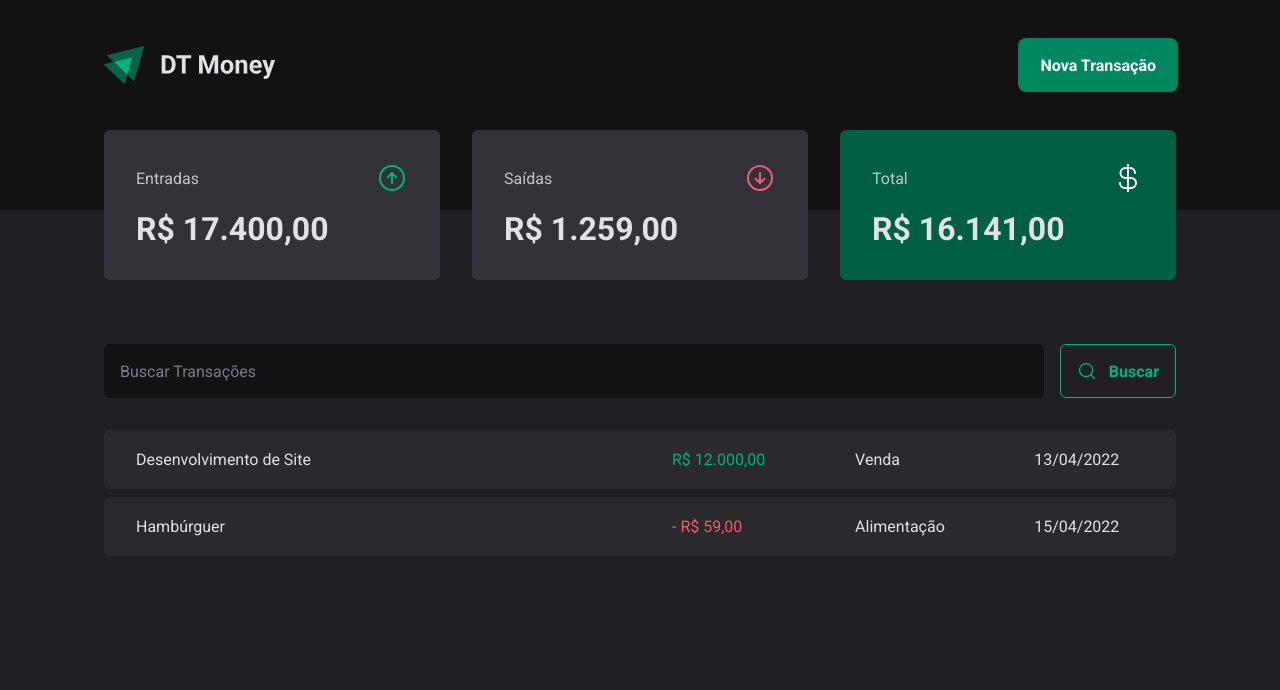
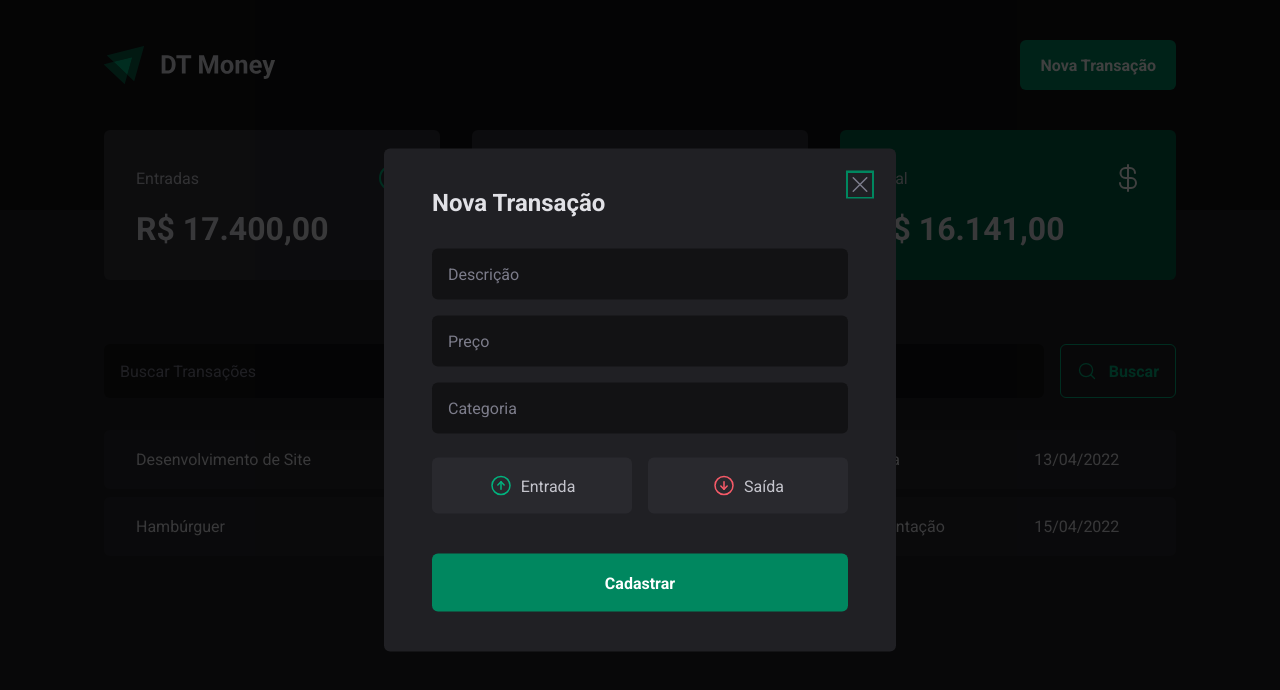
Before and after one commit to fernandobfr10/dt-money, a React (Vite) app: page / in a window 1280 px wide. Both pictures are taken after a click on the button "Nova Transação". Shown: the top 690 px of the page. Built offline with nearby package versions, Linux system fonts and the light colour scheme.

Commit message:
feature: Created Modal Component with Radix UI

```diff
--- a/package.json
+++ b/package.json
@@ -9,6 +9,8 @@
     "preview": "vite preview"
   },
   "dependencies": {
+    "@radix-ui/react-dialog": "^1.0.0",
+    "@radix-ui/react-radio-group": "^1.0.0",
     "phosphor-react": "^1.4.1",
     "react": "^18.2.0",
     "react-dom": "^18.2.0",
--- a/src/components/Header/index.tsx
+++ b/src/components/Header/index.tsx
@@ -1,13 +1,22 @@
+import * as Dialog from '@radix-ui/react-dialog'
+
 import { HeaderContainer, HeaderContent, NewTransactionButton } from './styles'
 
 import logoImg from '../../assets/logo.svg'
+import { NewTransactionModal } from '../NewTransactionModal'
 
 export function Header() {
   return (
     <HeaderContainer>
       <HeaderContent>
         <img src={logoImg} alt="Logotipo da aplicação DT Money" />
-        <NewTransactionButton>Nova Transação</NewTransactionButton>
+
+        <Dialog.Root>
+          <Dialog.Trigger asChild>
+            <NewTransactionButton>Nova Transação</NewTransactionButton>
+          </Dialog.Trigger>
+          <NewTransactionModal />
+        </Dialog.Root>
       </HeaderContent>
     </HeaderContainer>
   )
--- /dev/null
+++ b/src/components/NewTransactionModal/index.tsx
@@ -0,0 +1,43 @@
+import * as Dialog from '@radix-ui/react-dialog'
+import { ArrowCircleDown, ArrowCircleUp, X } from 'phosphor-react'
+
+import {
+  CloseButton,
+  Content,
+  Overlay,
+  TransactionType,
+  TransactionTypeButton,
+} from './styles'
+
+export function NewTransactionModal() {
+  return (
+    <Dialog.Portal>
+      <Overlay />
+      <Content>
+        <Dialog.Title>Nova Transação</Dialog.Title>
+        <CloseButton>
+          <X size={24} />
+        </CloseButton>
+
+        <form>
+          <input type="text" placeholder="Descrição" required />
+          <input type="number" placeholder="Preço" required />
+          <input type="text" placeholder="Categoria" required />
+
+          <TransactionType>
+            <TransactionTypeButton variant="income" value="income">
+              <ArrowCircleUp size={24} />
+              Entrada
+            </TransactionTypeButton>
+            <TransactionTypeButton variant="outcome" value="outcome">
+              <ArrowCircleDown size={24} />
+              Saída
+            </TransactionTypeButton>
+          </TransactionType>
+
+          <button type="submit">Cadastrar</button>
+        </form>
+      </Content>
+    </Dialog.Portal>
+  )
+}
--- /dev/null
+++ b/src/components/NewTransactionModal/styles.ts
@@ -0,0 +1,113 @@
+import styled from 'styled-components'
+import * as Dialog from '@radix-ui/react-dialog'
+import * as RadioGroup from '@radix-ui/react-radio-group'
+
+export const Overlay = styled(Dialog.Overlay)`
+  position: fixed;
+  width: 100vw;
+  height: 100vh;
+  inset: 0;
+  background-color: rgba(0, 0, 0, 0.75);
+`
+
+export const Content = styled(Dialog.Content)`
+  min-width: 32rem;
+  border-radius: 6px;
+  padding: 2.5rem 3rem;
+  background-color: ${({ theme }) => theme['gray-800']};
+  position: fixed;
+  top: 50%;
+  left: 50%;
+  transform: translate(-50%, -50%);
+
+  form {
+    margin-top: 2rem;
+    display: flex;
+    flex-direction: column;
+    gap: 1rem;
+
+    input {
+      border-radius: 6px;
+      border: none;
+      background-color: ${({ theme }) => theme['gray-900']};
+      color: ${({ theme }) => theme['gray-300']};
+      padding: 1rem;
+
+      &::placeholder {
+        color: ${({ theme }) => theme['gray-500']};
+      }
+    }
+
+    button[type='submit'] {
+      height: 58px;
+      border: none;
+      background-color: ${({ theme }) => theme['green-500']};
+      color: ${({ theme }) => theme.white};
+      font-weight: 700;
+      padding: 0 1.25rem;
+      border-radius: 6px;
+      margin-top: 1.5rem;
+      cursor: pointer;
+
+      &:hover {
+        background-color: ${({ theme }) => theme['green-700']};
+        transition: background-color 0.2s;
+      }
+    }
+  }
+`
+
+export const CloseButton = styled(Dialog.Close)`
+  position: absolute;
+  background-color: transparent;
+  border: none;
+  top: 1.5rem;
+  right: 1.5rem;
+  line-height: 0;
+  cursor: pointer;
+  color: ${({ theme }) => theme['gray-500']};
+`
+
+export const TransactionType = styled(RadioGroup.Root)`
+  display: grid;
+  grid-template-columns: repeat(2, 1fr);
+  gap: 1rem;
+  margin-top: 0.5rem;
+`
+
+interface TransactionTypeButtonProps {
+  variant: 'income' | 'outcome'
+}
+
+export const TransactionTypeButton = styled(RadioGroup.Item)<TransactionTypeButtonProps>`
+  background-color: ${({ theme }) => theme['gray-700']};
+  padding: 1rem;
+  display: flex;
+  align-items: center;
+  justify-content: center;
+  gap: 0.5rem;
+  border-radius: 6px;
+  cursor: pointer;
+  border: none;
+  color: ${({ theme }) => theme['gray-300']};
+
+  svg {
+    color: ${({ theme, variant }) =>
+      variant === 'income' ? theme['green-300'] : theme['red-300']};
+  }
+
+  &[data-state='checked'] {
+    color: ${({ theme }) => theme.white};
+    background-color: ${({ theme, variant }) =>
+      variant === 'income' ? theme['green-500'] : theme['red-500']};
+
+    svg {
+      color: ${({ theme }) => theme.white};
+    }
+  }
+
+  &[data-state='unchecked']:hover {
+    background-color: ${({ theme }) => theme['gray-600']};
+    transition: background-color 0.2s;
+  }
+`
```
Also changed, not shown: 1 other file (tests, documents, lock files or other folders).
